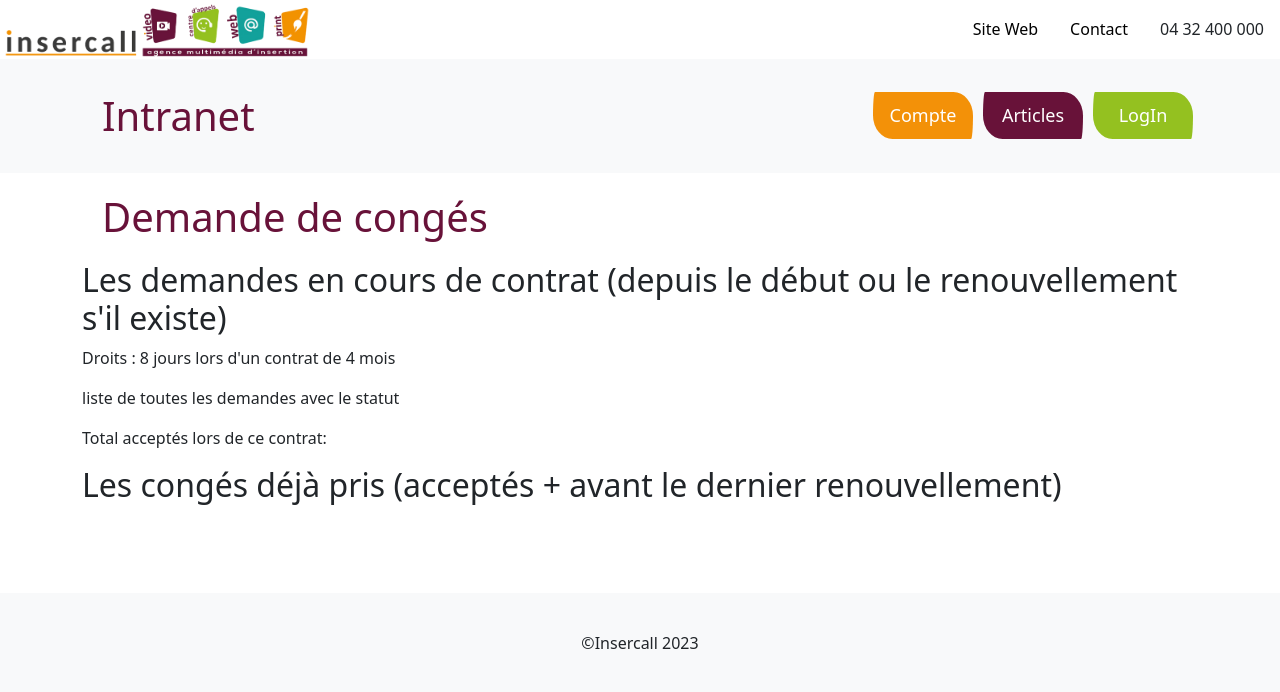
After one commit to ChristelleKandel/Extranet, a Symfony app: template templates/users/conges.html.twig in a window 1280 px wide. The commit adds this page. Shown: the top 692 px of the page. Run offline with Twig, Linux system fonts and the light colour scheme; the template is opened without the code that fills it, so the values that code supplies are empty; some libraries are stand-ins or nearby versions.

Commit message:
debut des pages conges, à compléter

```diff
--- a/src/Controller/HomeController.php
+++ b/src/Controller/HomeController.php
@@ -24,9 +24,9 @@ class HomeController extends AbstractController
         // return $this->render('home/index.html.twig');
     }
 
-    #[Route('/home/contact', name: 'app_home_contact')]
-    public function contact(): Response
+    #[Route('/home/rdv', name: 'app_home_rdv')]
+    public function rdv(): Response
     {
-        return $this->render('home/contact.html.twig');
+        return $this->render('home/rdv.html.twig');
     }
 }
--- a/templates/_partials/_nav.html.twig
+++ b/templates/_partials/_nav.html.twig
@@ -8,28 +8,26 @@
     <div class="collapse navbar-collapse" id="navbarSupportedContent">
       <!-- ml auto, remplacé par ms-auto avec bootstrap5, pour mettre le menu à gauche en gardant le logo à droite -->
       <ul class="navbar-nav mb-2 mb-lg-0 ms-auto">
-        <li class="nav-item">
-          <a class="nav-link btnspecial btn-violet" aria-current="page" href="{{ path('app_home') }}">Home</a>
-        </li>
         {% if is_granted('ROLE_ADMIN') %}
+          <li class="nav-item">
+            <a class="nav-link btnspecial btn-violet" aria-current="page" href="{{ path('app_home') }}">Home</a>
+          </li>
           <li class="nav-item">
             <a class="nav-link btnspecial btn-green" href="{{ path('app_users') }}">Salariés</a>
           </li>
           <li class="nav-item">
-            <a class="nav-link btnspecial btn-bleu" href="{{ path('app_home_contact') }}">RDV</a>
+            <a class="nav-link btnspecial btn-bleu" href="{{ path('app_home_rdv') }}">RDV</a>
           </li>
         {% endif %}
         <li class="nav-item">
-          <a class="nav-link btnspecial btn-orange" href="#">Articles</a>
+          <a class="nav-link btnspecial btn-orange" href="{{ path('app_account') }}">Compte</a>
         </li>
         <li class="nav-item">
-          <a class="nav-link btnspecial btn-violet" href="{{ path('app_login') }}">LogIn</a>
+          <a class="nav-link btnspecial btn-violet" href="#">Articles</a>
         </li>
-        {% if app.user %}
-          <li class="nav-item">
-            <a class="nav-link btnspecial btn-green" href="{{ path('app_account') }}">Compte</a>
-          </li>
-        {% endif %}
+        <li class="nav-item">
+          <a class="nav-link btnspecial btn-green" href="{{ path('app_login') }}">LogIn</a>
+        </li>
         {# Sous-menu déroulant #}
         {# <li class="nav-item dropdown">
           <a class="nav-link dropdown-toggle" href="#" id="navbarDropdown" role="button" data-bs-toggle="dropdown" aria-expanded="false">
--- a/templates/home/index.html.twig
+++ b/templates/home/index.html.twig
@@ -1,12 +1,12 @@
 {% extends 'base.html.twig' %}
 
-{% block title %}Accueil{% endblock %}
+{% block title %}Accueil Admin{% endblock %}
 
 {% block body %}
     <div>
         <h1 class="text-center">Bienvenue sur l'intranet d'Insercall</h1>
 
-        Ceci est la page d'accueil qui s'affichera en fonction du niveau de la personne connectée:
+        Ceci doit être la page d'accueil des admin
         <div class="row">
             <div class="col-md-6">Test Bootstrap 1</div>
             <div class="col-md-6">Test Bootstrap 2</div>
--- a/templates/home/contact.html.twig
+++ b/templates/home/rdv.html.twig
@@ -1,6 +1,6 @@
 {% extends 'base.html.twig' %}
 
-{% block title %}Contact | {{ parent() }}{% endblock %}
+{% block title %}RDV{% endblock %}
 
 {% block body %}
 
--- /dev/null
+++ b/templates/users/conges.html.twig
@@ -0,0 +1,14 @@
+{% extends 'base.html.twig' %}
+
+{% block title %}Congés{% endblock %}
+
+{% block body %}
+    <h1>Demande de congés</h1>
+    <h2>Les demandes en cours de contrat (depuis le début ou le renouvellement s'il existe) </h2>
+    <p> Droits : 8 jours lors d'un contrat de 4 mois </p>
+    <p> liste de toutes les demandes avec le statut </p>
+    <p> Total acceptés lors de ce contrat: </p>
+
+    <h2>Les congés déjà pris (acceptés + avant le dernier renouvellement)</h2>
+
+{% endblock %}
--- a/templates/users/liste.html.twig
+++ b/templates/users/liste.html.twig
@@ -9,8 +9,9 @@
     {# Liste de tous les users sélectionnés par findBy dans le controller: #}
     </br>
     <div class="row gx-5 mb-5">
-    <div class="col-md-3"><div class="btn btn-lg btn-green d-grid gap-2"><a href="#">Congés/Absences</a></div></div>
+    <div class="col-md-3"><div class="btn btn-lg btn-green d-grid gap-2"><a href="{{ path('app_users_conges') }}">Congés/Absences</a></div></div>
     <div class="col-md-3"><div class="btn btn-lg btn-violet d-grid gap-2"><a href="{{ path('app_register') }}">Ajouter un salarié</a></div></div>
+
     </div>
     </br>
     {% include "_partials/_tableauSalaries.html.twig" %}
```
Also changed, not shown: src/Controller/AccountController.php (+12 -1 lines), src/Controller/UserController.php (+16 -16 lines), templates/account/conges.html.twig (added, +14 -0 lines), templates/account/show_account.html.twig (+4 -3 lines).
